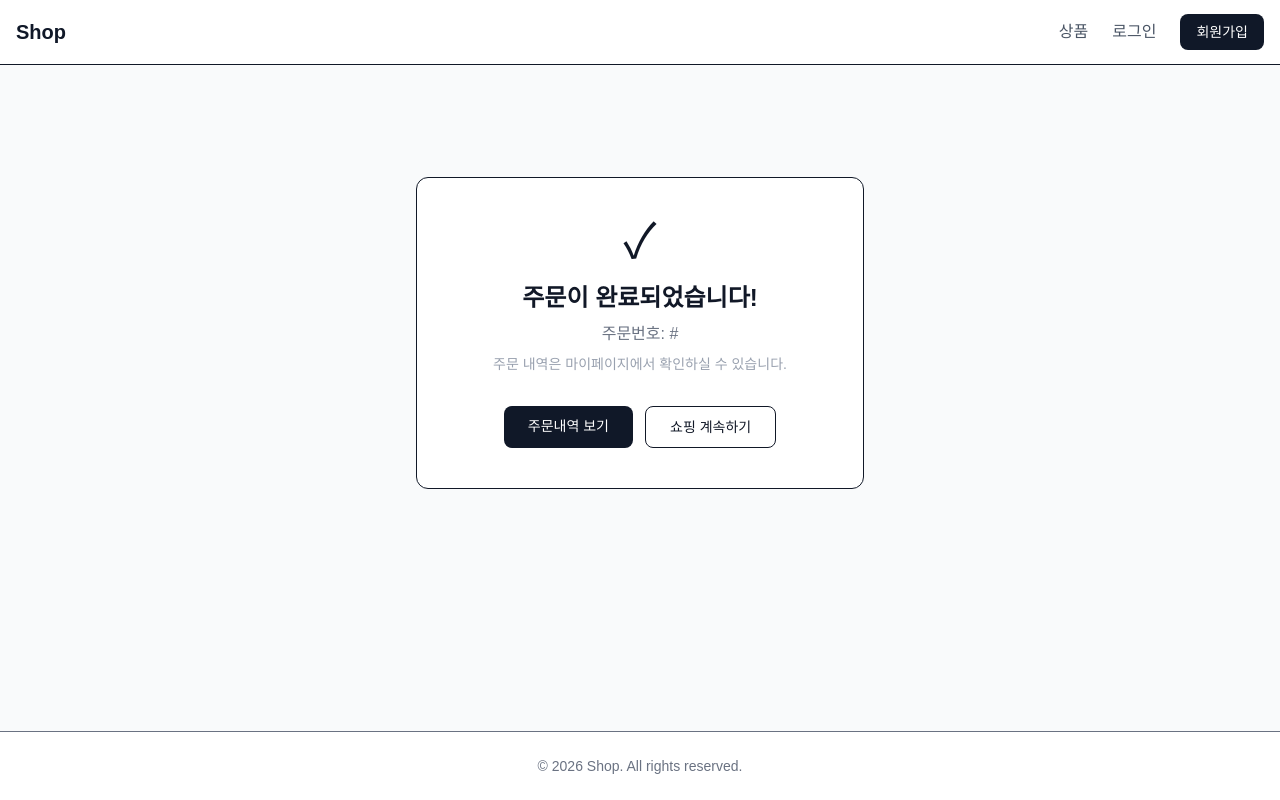
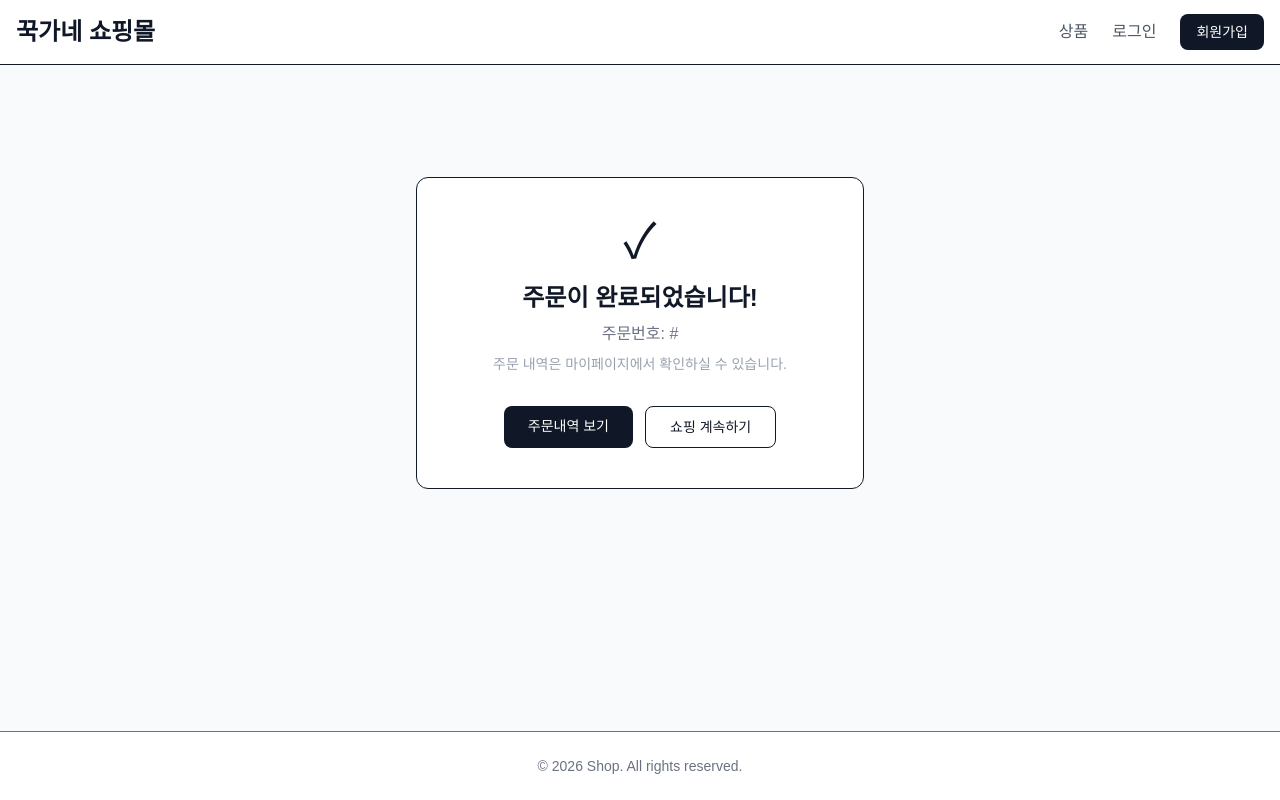
Before and after one commit to kuk8518518-netizen/ggukshop, a Next.js app: page /checkout/complete in a window 1280 px wide. Built offline with nearby package versions, Linux system fonts and the light colour scheme; no server answers.

Commit message:
Change logo to 꾹가네 쇼핑몰

```diff
--- a/components/Navbar.tsx
+++ b/components/Navbar.tsx
@@ -30,8 +30,8 @@ export default function Navbar() {
   return (
     <nav className="bg-white border-b sticky top-0 z-50">
       <div className="max-w-7xl mx-auto px-4 h-16 flex items-center justify-between">
-        <Link href="/" className="text-xl font-bold text-gray-900">
-          Shop
+        <Link href="/" className="text-2xl font-extrabold text-gray-900">
+          꾹가네 쇼핑몰
         </Link>
 
         <div className="flex items-center gap-6">
```
